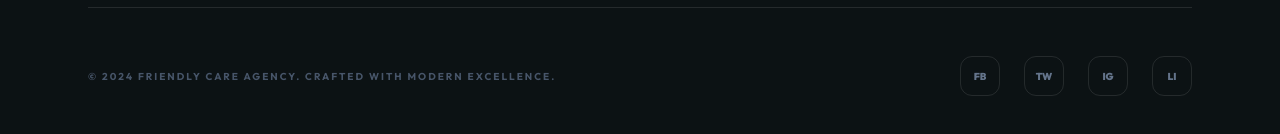
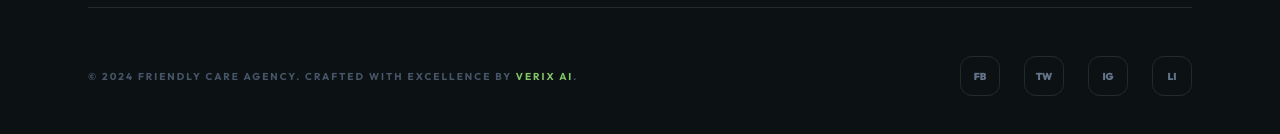
Before and after one commit to verix-ai/fca-web, a React (Vite) app: page /client-login in a window 1280 px wide. Shown: the part 1089-1223 px from the top of the page. Built offline with nearby package versions, Linux system fonts and the light colour scheme.

Commit message:
style(footer): update credit text and link to verix ai

```diff
--- a/components/Footer.tsx
+++ b/components/Footer.tsx
@@ -22,7 +22,7 @@ const Footer: React.FC = () => {
 
         <div className="pt-12 flex flex-col md:flex-row justify-between items-center gap-8">
           <p className="text-[10px] font-bold text-slate-600 uppercase tracking-[0.2em] text-center md:text-left">
-            © 2024 Friendly Care Agency. <br className="md:hidden" /> Crafted with Modern Excellence.
+            © 2024 Friendly Care Agency. <br className="md:hidden" /> Crafted with Excellence By <a href="https://www.verix.ai" target="_blank" rel="noopener noreferrer" className="text-mint hover:underline">Verix AI</a>.
           </p>
 
           <div className="flex gap-6">
```
